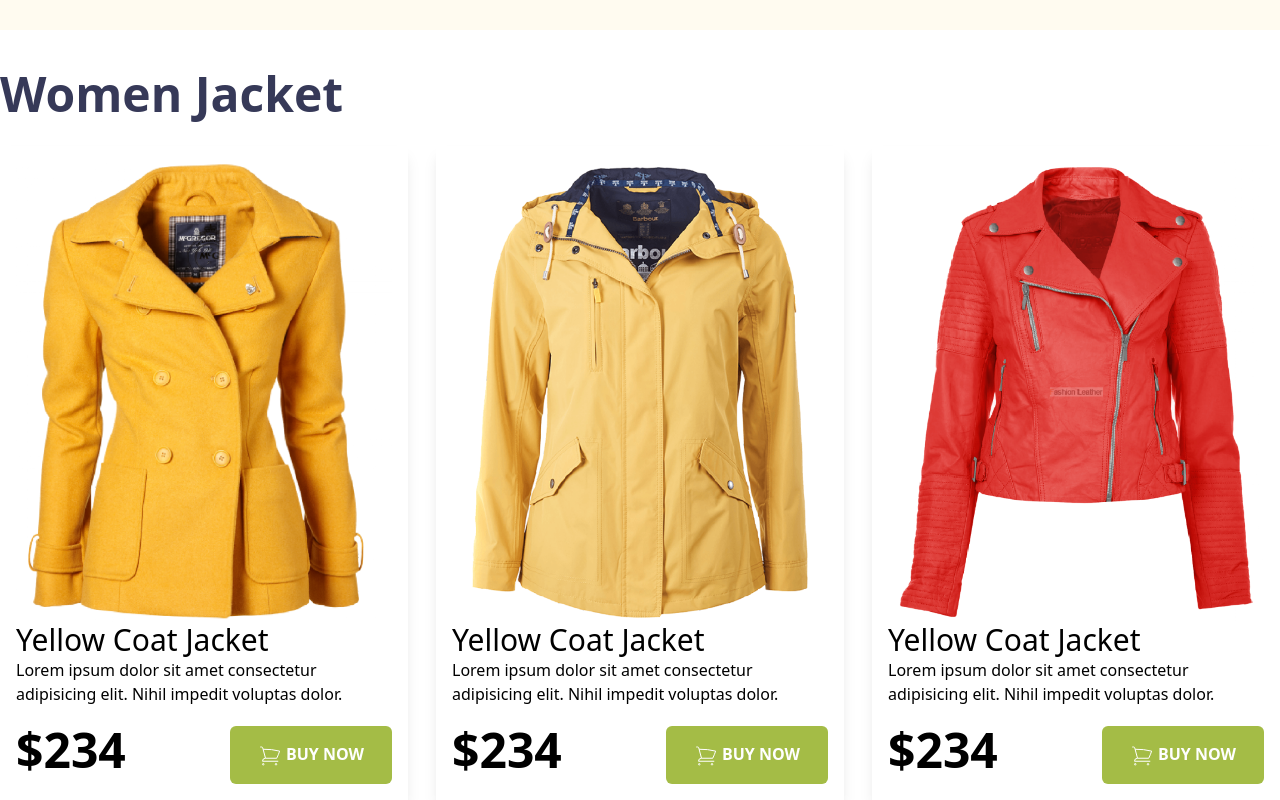
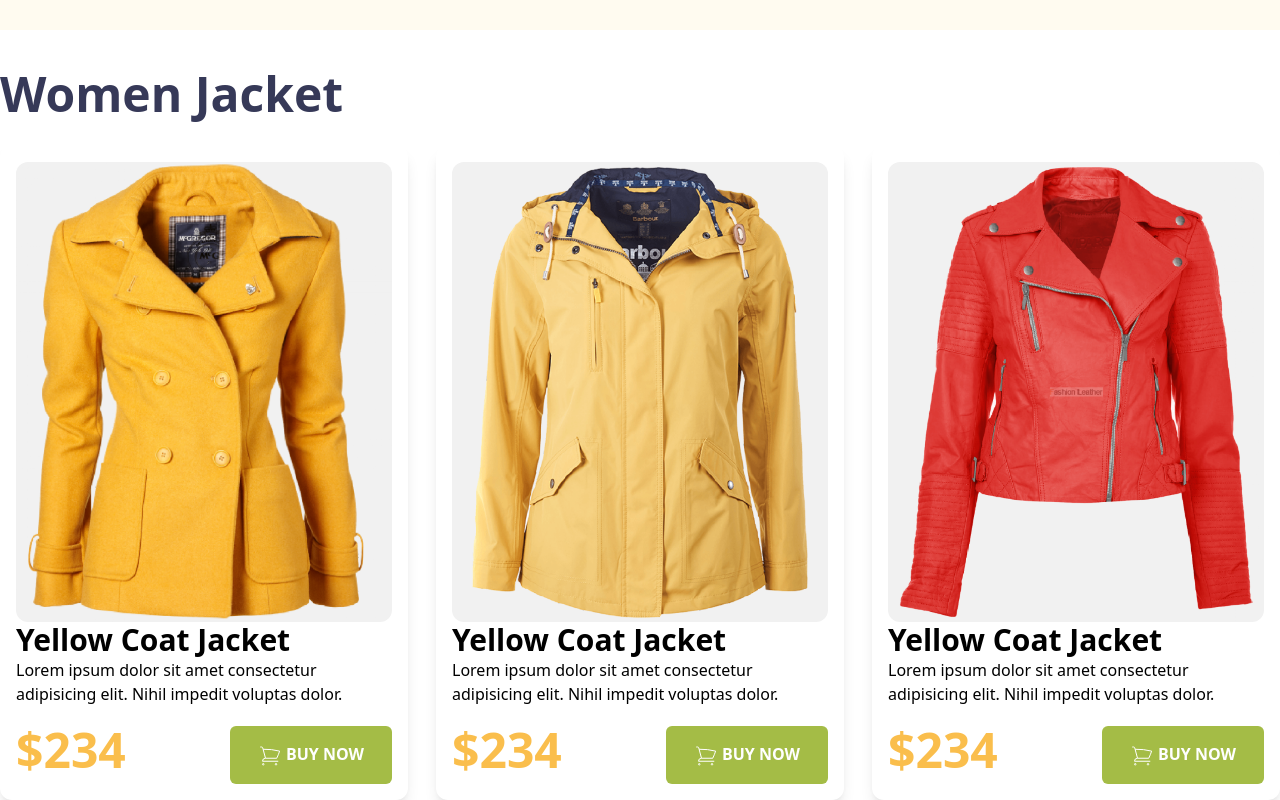
Before and after one commit to ahmadullahtonmoy/penguin-fasion-tailwind, a plain HTML site: page index.html in a window 1280 px wide. Shown: the part 633-1433 px from the top of the page. Drawn offline with nearby package versions, Linux system fonts and the light colour scheme.

Commit message:
women jacket card desinged completed

```diff
--- a/index.html
+++ b/index.html
@@ -16,6 +16,7 @@
                 penguin: '#FFFBF0',
                 winter: '#363958',
                 penguin_2: '#FABE4C',
+                card_bg: '#F1F1F1',
               }
             }
           }
@@ -48,14 +49,14 @@
         <h2 class="text-5xl font-semibold text-winter">Women Jacket</h2>
         <div class="grid grid-cols-3 gap-7 mt-7">
           <!-- Card One -->
-          <div class="shadow-lg p-4">
-            <div>
+          <div class="shadow-lg p-4 rounded-xl">
+            <div class="bg-card_bg rounded-xl">
               <img src="images/jacket-1.png" alt="">
             </div>
-            <h3 class="text-3xl">Yellow Coat Jacket</h3>
+            <h3 class="text-3xl font-semibold">Yellow Coat Jacket</h3>
             <p>Lorem ipsum dolor sit amet consectetur adipisicing elit. Nihil impedit voluptas dolor.</p>
             <div class="flex justify-between mt-5">
-              <h2 class="text-5xl font-semibold">$234</h2>
+              <h2 class="text-5xl font-semibold text-penguin_2">$234</h2>
               <button class="uppercase px-7 py-4 rounded-md bg-[#A4BC46] text-white font-semibold">
                 <svg xmlns="http://www.w3.org/2000/svg" fill="none" viewBox="0 0 24 24" strokeWidth={1.5} stroke="currentColor" class="w-6 h-6 inline">
                   <path strokeLinecap="round" strokeLinejoin="round" d="M2.25 3h1.386c.51 0 .955.343 1.087.835l.383 1.437M7.5 14.25a3 3 0 00-3 3h15.75m-12.75-3h11.218c1.121-2.3 2.1-4.684 2.924-7.138a60.114 60.114 0 00-16.536-1.84M7.5 14.25L5.106 5.272M6 20.25a.75.75 0 11-1.5 0 .75.75 0 011.5 0zm12.75 0a.75.75 0 11-1.5 0 .75.75 0 011.5 0z" />
@@ -64,14 +65,14 @@
             </div>
           </div>
           <!-- Card Two -->
-          <div class="shadow-lg p-4">
-            <div>
+          <div class="shadow-lg p-4 rounded-xl">
+            <div class="bg-card_bg rounded-xl">
               <img src="images/jacket-2.png" alt="">
             </div>
-            <h3 class="text-3xl">Yellow Coat Jacket</h3>
+            <h3 class="text-3xl font-semibold">Yellow Coat Jacket</h3>
             <p>Lorem ipsum dolor sit amet consectetur adipisicing elit. Nihil impedit voluptas dolor.</p>
             <div class="flex justify-between mt-5">
-              <h2 class="text-5xl font-semibold">$234</h2>
+              <h2 class="text-5xl font-semibold text-penguin_2">$234</h2>
               <button class="uppercase px-7 py-4 rounded-md bg-[#A4BC46] text-white font-semibold">
                 <svg xmlns="http://www.w3.org/2000/svg" fill="none" viewBox="0 0 24 24" strokeWidth={1.5} stroke="currentColor" class="w-6 h-6 inline">
                   <path strokeLinecap="round" strokeLinejoin="round" d="M2.25 3h1.386c.51 0 .955.343 1.087.835l.383 1.437M7.5 14.25a3 3 0 00-3 3h15.75m-12.75-3h11.218c1.121-2.3 2.1-4.684 2.924-7.138a60.114 60.114 0 00-16.536-1.84M7.5 14.25L5.106 5.272M6 20.25a.75.75 0 11-1.5 0 .75.75 0 011.5 0zm12.75 0a.75.75 0 11-1.5 0 .75.75 0 011.5 0z" />
@@ -80,14 +81,14 @@
             </div>
           </div>
           <!-- Card Three -->
-          <div class="shadow-lg p-4">
-            <div>
+          <div class="shadow-lg p-4 rounded-xl">
+            <div class="bg-card_bg rounded-xl">
               <img src="images/jacket-3.png" alt="">
             </div>
-            <h3 class="text-3xl">Yellow Coat Jacket</h3>
+            <h3 class="text-3xl font-semibold">Yellow Coat Jacket</h3>
             <p>Lorem ipsum dolor sit amet consectetur adipisicing elit. Nihil impedit voluptas dolor.</p>
             <div class="flex justify-between mt-5">
-              <h2 class="text-5xl font-semibold">$234</h2>
+              <h2 class="text-5xl font-semibold text-penguin_2">$234</h2>
               <button class="uppercase px-7 py-4 rounded-md bg-[#A4BC46] text-white font-semibold">
                 <svg xmlns="http://www.w3.org/2000/svg" fill="none" viewBox="0 0 24 24" strokeWidth={1.5} stroke="currentColor" class="w-6 h-6 inline">
                   <path strokeLinecap="round" strokeLinejoin="round" d="M2.25 3h1.386c.51 0 .955.343 1.087.835l.383 1.437M7.5 14.25a3 3 0 00-3 3h15.75m-12.75-3h11.218c1.121-2.3 2.1-4.684 2.924-7.138a60.114 60.114 0 00-16.536-1.84M7.5 14.25L5.106 5.272M6 20.25a.75.75 0 11-1.5 0 .75.75 0 011.5 0zm12.75 0a.75.75 0 11-1.5 0 .75.75 0 011.5 0z" />
```
